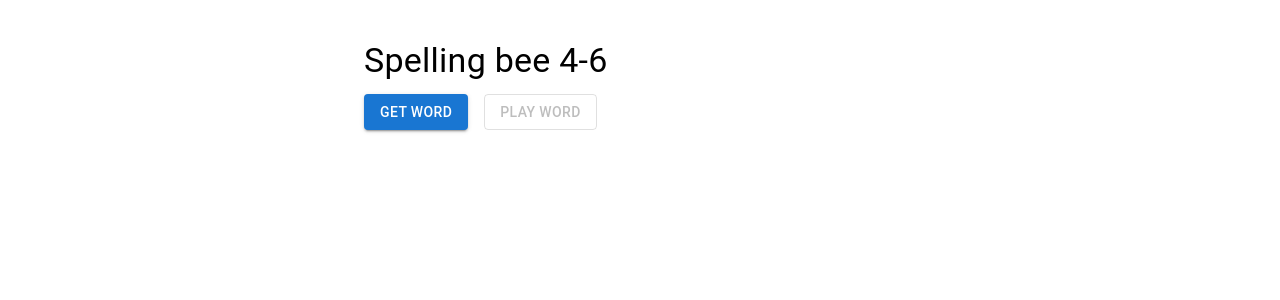
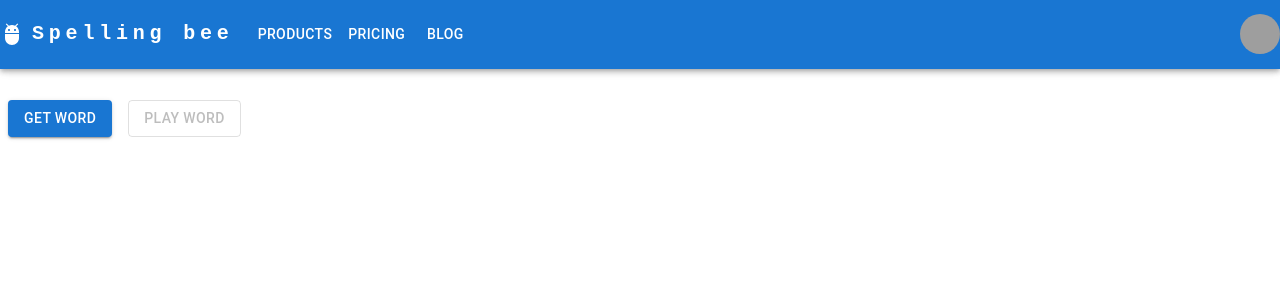
Before and after one commit to xspelling/xspelling.github.io, a React (Vite) app: page / in a window 1280 px wide. Shown: the top 300 px of the page. Built offline with nearby package versions, Linux system fonts and the light colour scheme; grey boxes are pictures that could not be loaded.

Commit message:
no message

```diff
--- a/src/App.tsx
+++ b/src/App.tsx
@@ -1,13 +1,15 @@
 import React, { FunctionComponent, useState, ChangeEvent } from "react";
-import { Container, Typography, TextField, Button, Box } from "@mui/material";
-
+import { Container, Typography, TextField, Button, Box, IconButton, AppBar, Toolbar, Menu, MenuItem, Tooltip } from "@mui/material";
+import AdbIcon from '@mui/icons-material/Adb';
+import MenuIcon from '@mui/icons-material/Menu';
+import Avatar from '@mui/material/Avatar';
 interface AppProps { }
 
 const App: FunctionComponent<AppProps> = () => {
   const [word, setWord] = useState<string>(""); // FastAPI 返回的单词
   const [input, setInput] = useState<string>(""); // 用户输入
   const [feedback, setFeedback] = useState<string>("");
-
+  const [anchorElNav, setAnchorElNav] = React.useState<null | HTMLElement>(null);
   // 获取随机单词
   const fetchWord = async (): Promise<void> => {
     try {
@@ -54,19 +56,126 @@
       new Audio("/wrong.mp3").play();
     }
   };
+  const handleOpenNavMenu = (event: React.MouseEvent<HTMLElement>) => {
+    setAnchorElNav(event.currentTarget);
+  };
+  const [anchorElUser, setAnchorElUser] = React.useState<null | HTMLElement>(null);
+
+  const handleOpenUserMenu = (event: React.MouseEvent<HTMLElement>) => {
+    setAnchorElUser(event.currentTarget);
+  };
+  const settings = ['Profile', 'Account', 'Dashboard', 'Logout', 'Home'];
 
 
+  const handleCloseUserMenu = () => {
+    setAnchorElUser(null);
+  };
   const handleInputChange = (e: ChangeEvent<HTMLInputElement>): void => {
     setInput(e.target.value);
   };
-
+  const handleCloseNavMenu = () => {
+    setAnchorElNav(null);
+  };
+  const pages = ['Products', 'Pricing', 'Blog'];
   return (
-    <Container maxWidth="sm" sx={{ mt: 5 }}>
-      <Typography variant="h4" gutterBottom>
-        Spelling bee 4-6
-      </Typography>
-
-      <Box display="flex" gap={2} mb={3}>
+    <Box >
+      <AppBar >
+        <Toolbar disableGutters>
+          <AdbIcon sx={{ display: { xs: 'none', md: 'flex' }, mr: 1 }} />
+          <Typography
+            variant="h6"
+            noWrap
+            component="a"
+            href="#app-bar-with-responsive-menu"
+            sx={{
+              mr: 2,
+              display: { xs: 'none', md: 'flex' },
+              fontFamily: 'monospace',
+              fontWeight: 700,
+              letterSpacing: '.3rem',
+              color: 'inherit',
+              textDecoration: 'none',
+            }}
+          >
+            Spelling bee
+          </Typography>
+          <Box sx={{ flexGrow: 1, display: { xs: 'flex', md: 'none' } }}>
+            <IconButton
+              size="large"
+              aria-label="account of current user"
+              aria-controls="menu-appbar"
+              aria-haspopup="true"
+              color="inherit"
+            >
+              <MenuIcon />
+            </IconButton>
+            <Menu
+              id="menu-appbar"
+              anchorEl={anchorElNav}
+              anchorOrigin={{
+                vertical: 'bottom',
+                horizontal: 'left',
+              }}
+              keepMounted
+              transformOrigin={{
+                vertical: 'top',
+                horizontal: 'left',
+              }}
+              open={Boolean(anchorElNav)}
+              onClose={handleCloseNavMenu}
+              sx={{ display: { xs: 'block', md: 'none' } }}
+            >
+              {pages.map((page) => (
+                <MenuItem key={page} onClick={handleCloseNavMenu}>
+                  <Typography sx={{ textAlign: 'center' }}>{page}</Typography>
+                </MenuItem>
+              ))}
+            </Menu>
+          </Box>
+          <AdbIcon sx={{ display: { xs: 'flex', md: 'none' }, mr: 1 }} />
+          <Box sx={{ flexGrow: 1, display: { xs: 'none', md: 'flex' } }}>
+            {pages.map((page) => (
+              <Button
+                key={page}
+                onClick={handleCloseNavMenu}
+                sx={{ my: 2, color: 'white', display: 'block' }}
+              >
+                {page}
+              </Button>
+            ))}
+          </Box>
+          <Box sx={{ flexGrow: 0 }}>
+            <Tooltip title="Open settings">
+              <IconButton onClick={handleOpenUserMenu} sx={{ p: 0 }}>
+                <Avatar alt="Remy Sharp" src="/static/images/avatar/2.jpg" />
+              </IconButton>
+            </Tooltip>
+            <Menu
+              sx={{ mt: '45px' }}
+              id="menu-appbar"
+              anchorEl={anchorElUser}
+              anchorOrigin={{
+                vertical: 'top',
+                horizontal: 'right',
+              }}
+              keepMounted
+              transformOrigin={{
+                vertical: 'top',
+                horizontal: 'right',
+              }}
+              open={Boolean(anchorElUser)}
+              onClose={handleCloseUserMenu}
+            >
+              {settings.map((setting) => (
+                <MenuItem key={setting} onClick={handleCloseUserMenu}>
+                  <Typography sx={{ textAlign: 'center' }}>{setting}</Typography>
+                </MenuItem>
+              ))}
+            </Menu>
+          </Box>
+        </Toolbar>
+      </AppBar>
+      <Box display="flex" gap={2} mb={3} mt="100px">
         <Button variant="contained" color="primary" onClick={fetchWord}>
           Get Word
         </Button>
@@ -79,7 +188,6 @@
           Play Word
         </Button>
       </Box>
-
       {word && (
         <Box mb={3}>
           <TextField
@@ -103,7 +211,7 @@
           {feedback}
         </Typography>
       )}
-    </Container>
+    </Box>
   );
 };
 
```
